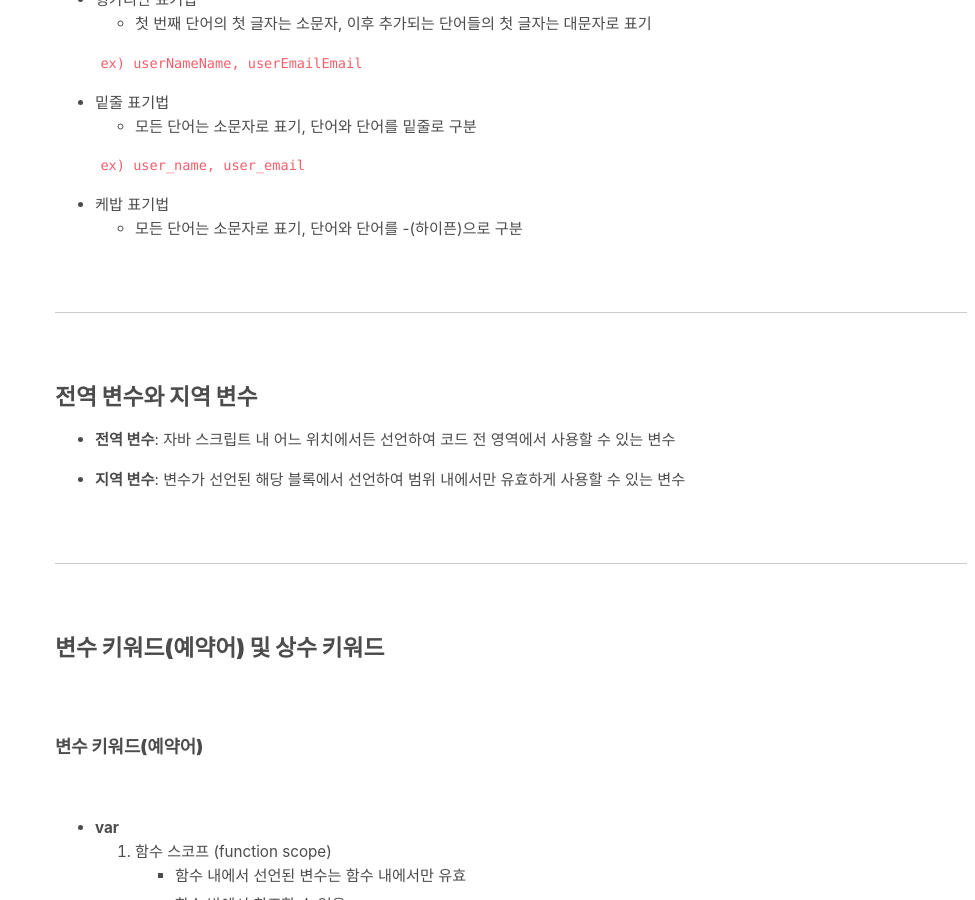
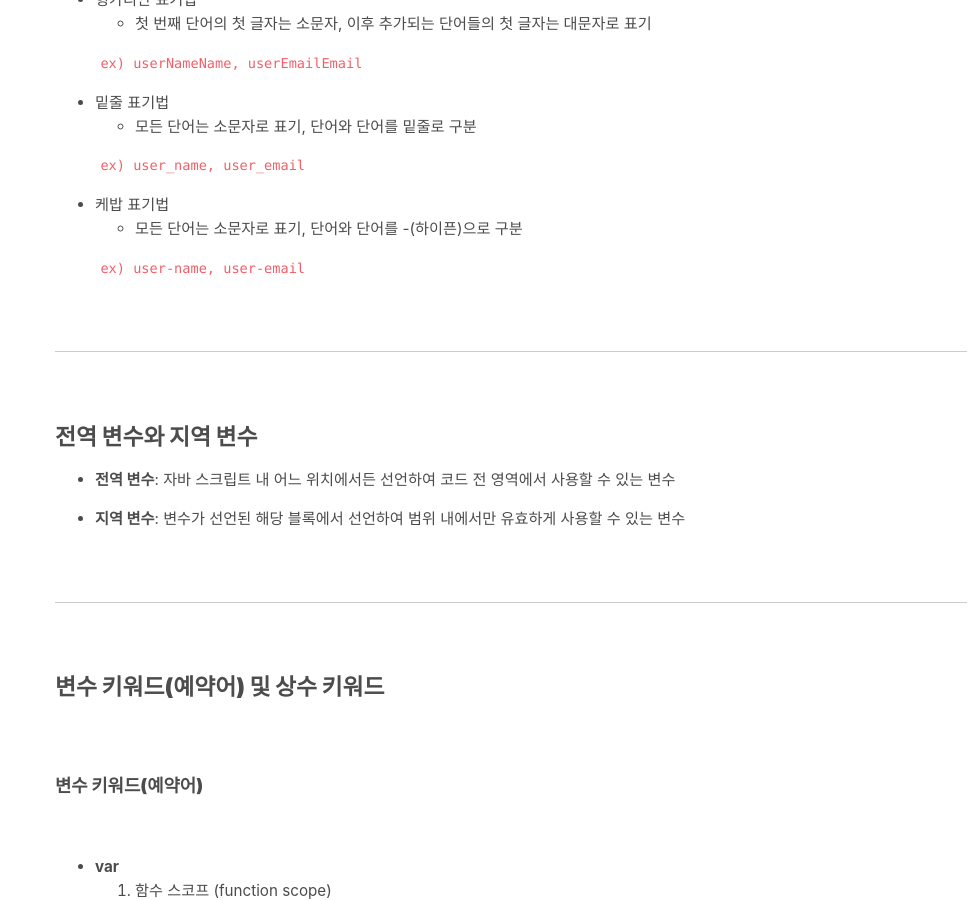
Before and after one commit to absolutelyfullycapable/absolutelyfullycapable.github.io, a Jekyll site: the page built from _posts/2020-09-01-javascript-변수와-데이터타입.md, in a window 1280 px wide and 900 px high, scrolled down 2901 px. Shown: the whole window, without its empty margins (305-1280 px from the left). Built offline with Jekyll 4.4.1, drawn with Linux system fonts in a browser that asks for light colours.

Commit message:
Update 2020-09-01-javascript-변수와-데이터타입.md

```diff
--- a/_posts/2020-09-01-javascript-변수와-데이터타입.md
+++ b/_posts/2020-09-01-javascript-변수와-데이터타입.md
@@ -100,6 +100,7 @@ comments: true
 <br>
 
 ## **변수명 표기법**
+
 - 캐멀 표기법
 	- 두 번째 이후 단어의 첫 글자를 대문자로 표기
 
@@ -122,6 +123,8 @@ comments: true
 
 - 케밥 표기법
 	- 모든 단어는 소문자로 표기, 단어와 단어를 -(하이픈)으로 구분
+
+	`ex) user-name, user-email`
 
 <br>
 - - -
@@ -163,6 +166,7 @@ comments: true
 		- 변수명 바꾸면 가능
 
 <br>
+
 ### **상수 키워드**
 <br>
 
```
